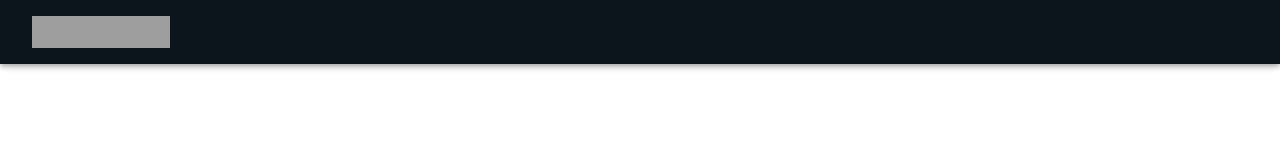
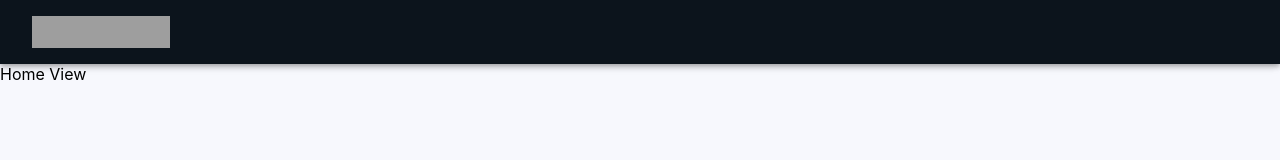
Before and after one commit to philbirtles/calliper-frontend-test, a React (Create React App) app in the folder frontend/: page / in a window 1280 px wide. Shown: the top 160 px of the page. Built offline with nearby package versions, Linux system fonts and the light colour scheme; grey boxes are pictures that could not be loaded.

Commit message:
Add additional base styling and structure

```diff
--- a/frontend/public/index.html
+++ b/frontend/public/index.html
@@ -5,6 +5,14 @@
     <link rel="icon" href="%PUBLIC_URL%/favicon.ico" />
     <meta name="viewport" content="width=device-width, initial-scale=1" />
     <meta name="theme-color" content="#000000" />
+    <style>
+      body,
+      #root {
+        min-height: 100vh;
+        min-width: 100vw;
+        display: flex;
+      }
+    </style>
     <meta
       name="description"
       content="Web site created using create-react-app"
--- a/frontend/src/components/ApplicationBar.tsx
+++ b/frontend/src/components/ApplicationBar.tsx
@@ -3,6 +3,7 @@
 
 export const ApplicationBar = () => {
   return (
+    <>
       <AppBar position="fixed" color="primary">
         <Toolbar>
           <Button color="inherit">
@@ -10,5 +11,7 @@
           </Button>
         </Toolbar>
       </AppBar>
+      <Toolbar />
+    </>
   );
 };
--- /dev/null
+++ b/frontend/src/components/ContentWindow.tsx
@@ -0,0 +1,19 @@
+import Box from "@mui/material/Box";
+
+export interface ContentWindowProps {
+  children: React.ReactNode;
+}
+
+export const ContentWindow = ({ children }: ContentWindowProps) => {
+  return (
+    <Box
+      sx={{
+        flexGrow: 1,
+        width: "100%",
+        backgroundColor: "background.default",
+      }}
+    >
+      {children}
+    </Box>
+  );
+};
--- a/frontend/src/components/index.ts
+++ b/frontend/src/components/index.ts
@@ -1,2 +1,3 @@
 export * from "./ApplicationBar";
 export * from "./CalliperLogo";
+export * from "./ContentWindow";
--- a/frontend/src/layouts/PageLayout.tsx
+++ b/frontend/src/layouts/PageLayout.tsx
@@ -1,9 +1,21 @@
-import { ApplicationBar } from "../components";
+import { ApplicationBar, ContentWindow } from "../components";
+import { Box } from "@mui/material";
+export interface PageLayoutProps {
+  children: React.ReactNode;
+}
 
-export const PageLayout = () => {
+export const PageLayout = ({ children }: PageLayoutProps) => {
   return (
-    <>
+    <Box
+      sx={{
+        height: "100%",
+        width: "100%",
+        display: "flex",
+        flexDirection: "column",
+      }}
+    >
       <ApplicationBar />
-    </>
+      <ContentWindow>{children}</ContentWindow>
+    </Box>
   );
 };
--- a/frontend/src/themes/defaultTheme.ts
+++ b/frontend/src/themes/defaultTheme.ts
@@ -5,5 +5,8 @@
     primary: {
       main: "#0C141C",
     },
+    background: {
+      default: "#F7F8FD",
+    },
   },
 });
--- a/frontend/src/views/HomeView.tsx
+++ b/frontend/src/views/HomeView.tsx
@@ -1,5 +1,5 @@
 import { PageLayout } from "../layouts";
 
 export const HomeView = () => {
-  return <PageLayout />;
+  return <PageLayout>Home View</PageLayout>;
 };
```
Lines whose indentation alone changed are shown as unchanged.
